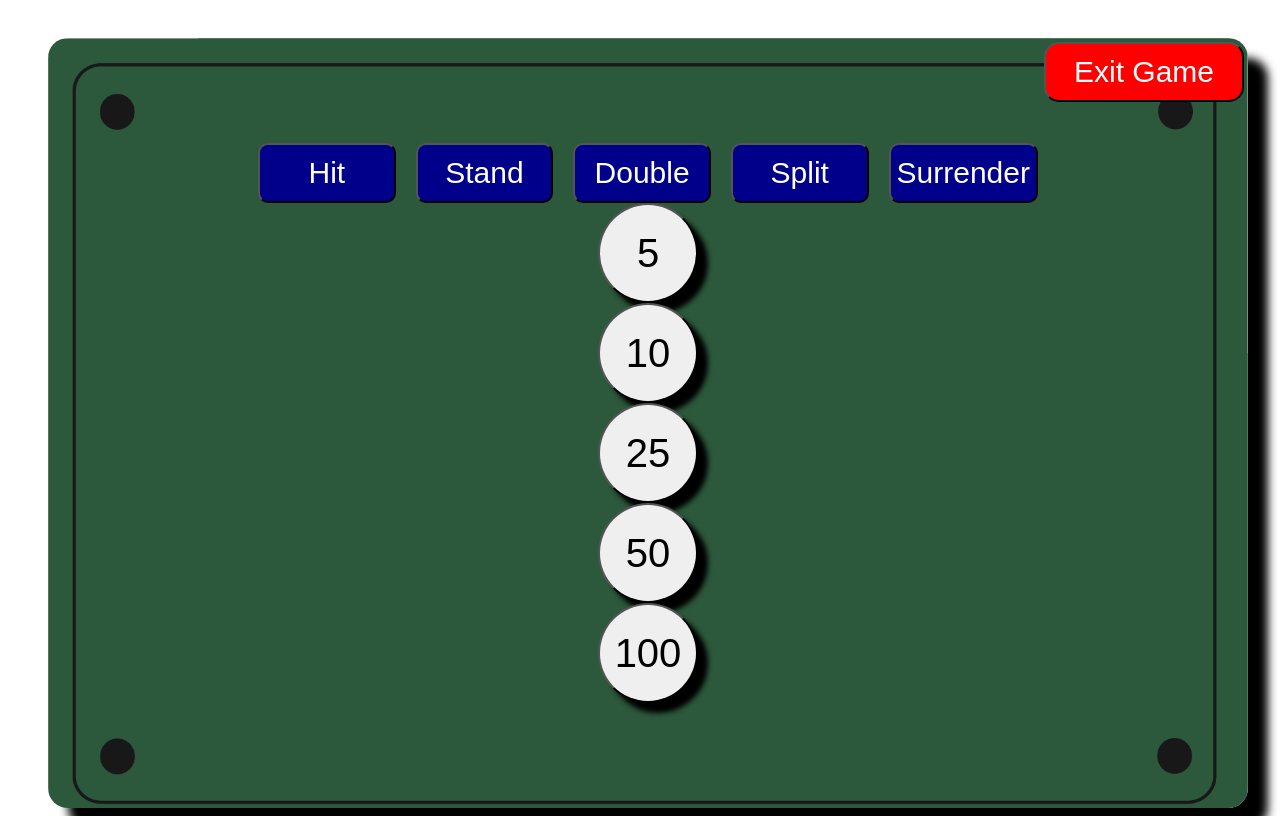
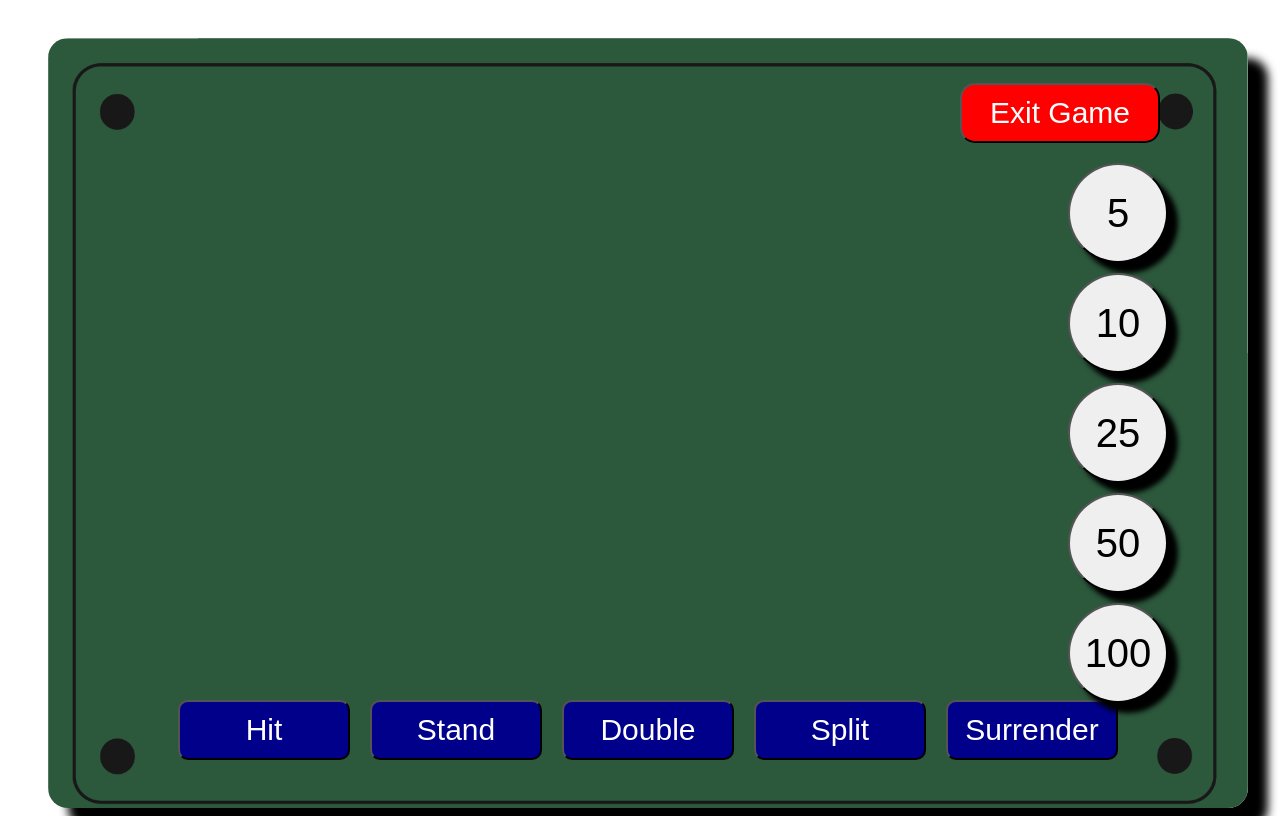
Before and after one commit to hugopobil/blackjack, a plain HTML site: page index.html in a window 1280 px wide. Both pictures are taken after a click on the button "New Game". Drawn offline with Linux system fonts and the light colour scheme.

Commit message:
estilos actuales

```diff
--- a/styles/style.css
+++ b/styles/style.css
@@ -117,12 +117,11 @@ body {
 }
 
 #player-controls {
-  /*position: absolute;*/
-  position:relative;
-  /*bottom: 10px;*/
+  position: absolute;
+  bottom: 48px;
   width: 80%;
   height: 60px;
-  /*left: 0;*/
+  left: 120px;
   display: flex;
   align-items: center;
   justify-content: space-around;
@@ -159,8 +158,8 @@ body {
   position: absolute;
   height: 60px;
   width: 200px;
-  top: 4px;
-  left: 83%;
+  top: 45px;
+  left: 76%;
   font-size: 30px;
   color: white;
   background-color: red;
@@ -229,6 +228,11 @@ body {
 #chips-stack{
   display: flex;
   flex-direction: column;
+  position: absolute;
+  top: 120px;
+  right: 80px;
+  height: 550px;
+  justify-content: space-around;
 }
 
 .chips {
@@ -238,3 +242,13 @@ body {
   box-shadow: 10px 10px 5px black;
   font-size: 40px;
 }
+
+.safe-message {
+  position: absolute;
+  width: 500px;
+  color: white;
+  font-size: 30px;
+  text-align: center;
+  border: 2px dashed white;
+  padding: 20px;
+}
```
